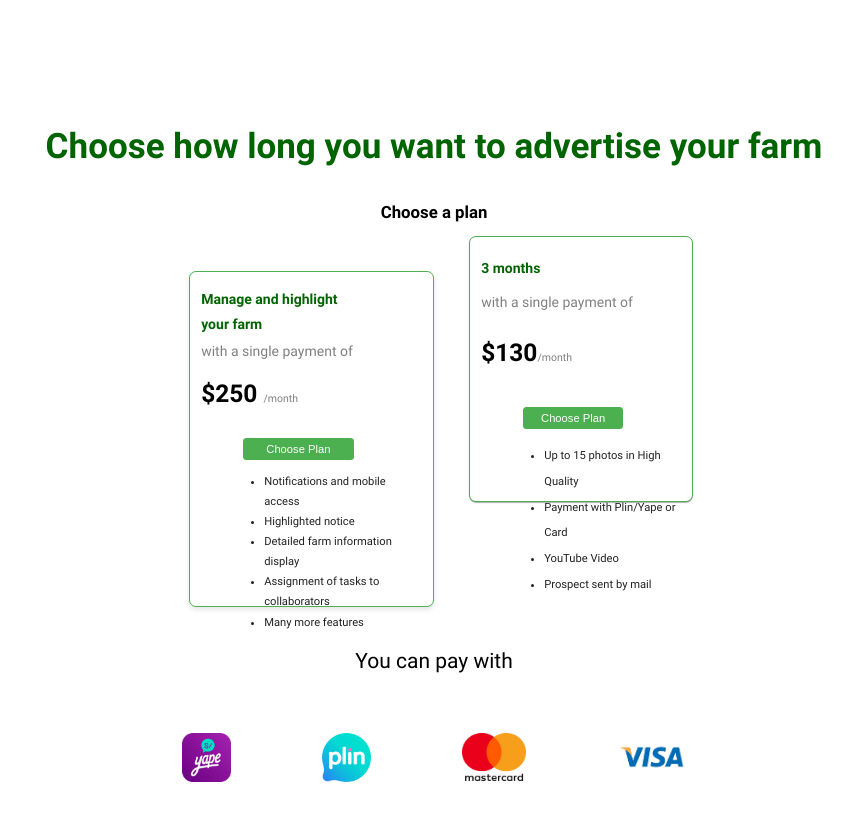
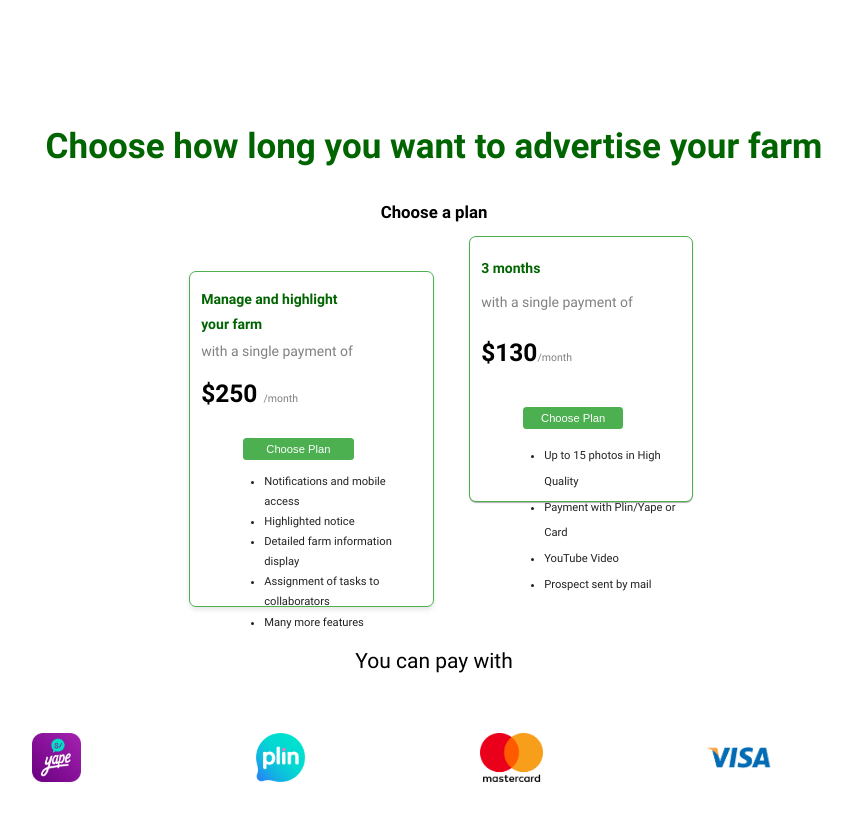
Before and after one commit to Aplicaciones-Web-WX55-Group-S-del-Softw/frontend-application, a Vue app: page /subscriptions in a window 1280 px wide. Shown: the top 820 px of the page, without its empty margins (206-1058 px from the left). Built offline with nearby package versions, Linux system fonts and the light colour scheme.

Commit message:
change(search-and-match): updated image component

```diff
--- a/src/register/components/image-card/image-card.vue
+++ b/src/register/components/image-card/image-card.vue
@@ -35,12 +35,14 @@ export default {
 .image-cards-container {
   display: flex;
   justify-content: center; /* Centra la imagen horizontalmente */
+  flex-wrap: wrap;
 }
 
 .image-card {
   height: 80px; /* Altura de cada tarjeta de imagen */
   margin: 60px; /* Espaciado entre las tarjetas */
   padding: 5px; /* Espaciado interno de la tarjeta */
+  flex: 0 0 200px;
 }
 
 .image-card img {
@@ -58,5 +60,23 @@ h1{
   font-weight: normal; /* Ajusta el peso de la fuente a negrita */
   text-align: center; /* Centra el texto horizontalmente */
 }
+@media (min-width: 1024px) {
+  .image-card {
+    flex: 0 0 200px; /* Images will not go smaller than 200px */
+  }
+}
 
+/* Styles for medium screens */
+@media (min-width: 768px) and (max-width: 1023px) {
+  .image-card {
+    flex: 0 0 150px; /* Images will not go smaller than 150px */
+  }
+}
+
+/* Styles for small screens */
+@media (max-width: 767px) {
+  .image-card {
+    flex: 0 0 100px; /* Images will not go smaller than 100px */
+  }
+}
 </style>
```
